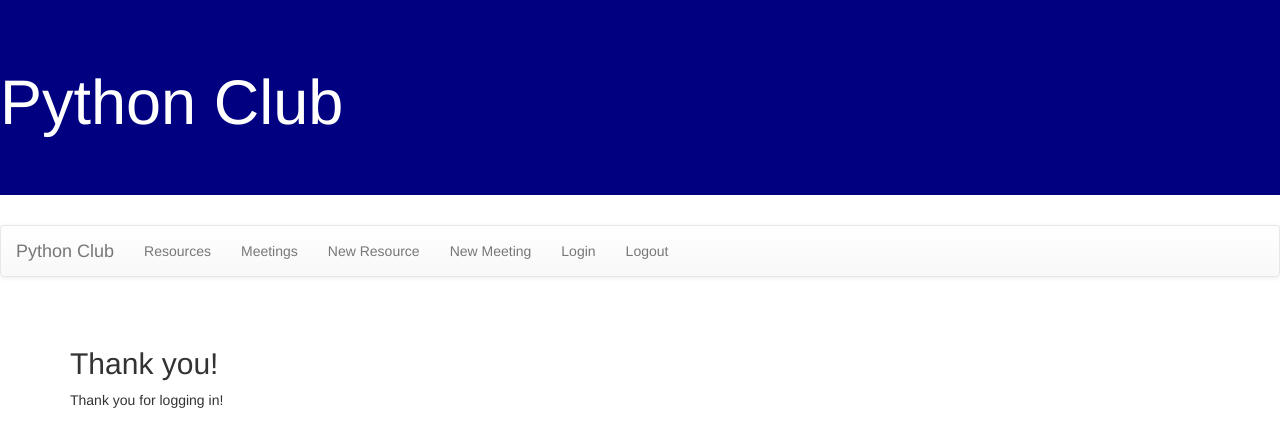
After one commit to AlexBuck1/PythonClubW2022, a Django app: page /Club/loginmessage/ in a window 1280 px wide. The commit adds this page. Shown: the top 447 px of the page. Run offline with Django 4.2, Linux system fonts and the light colour scheme; some libraries are stand-ins or nearby versions.

Commit message:
Assignment 9 commit

```diff
--- /dev/null
+++ b/Club/templates/Club/loginmessage.html
@@ -0,0 +1,5 @@
+{% extends 'base.html' %}
+{% block content%}
+<h2>Thank you!</h2>
+<p>Thank you for logging in!</p>
+{% endblock %}
--- /dev/null
+++ b/Club/templates/Club/logoutmessage.html
@@ -0,0 +1,5 @@
+{% extends 'base.html' %}
+{% block content%}
+<h2>Goodbye</h2>
+<p>You have successfully logged out!</p>
+{% endblock %}
--- a/Club/templates/base.html
+++ b/Club/templates/base.html
@@ -22,6 +22,8 @@
                    <li><a href="{% url 'meetings' %}">Meetings</a></li>
                    <li><a href="{% url 'newresource' %}">New Resource</a></li>
                    <li><a href="{% url 'newmeeting' %}">New Meeting</a></li>
+                   <li><a href="{% url 'login' %}">Login</a></li>
+                   <li><a href="{% url 'logout' %}">Logout</a></li>
                 </ul>
                 </div>
                 </nav>
--- a/Club/urls.py
+++ b/Club/urls.py
@@ -8,4 +8,6 @@ urlpatterns = [
    path('meetingdetail/<int:id>', views.meetingdetail, name='detail'),
    path('newresource/', views.newResource, name='newresource'),
    path('newmeeting/', views.newMeeting, name='newmeeting'),
+   path('loginmessage/', views.loginmessage, name='loginmessage'),
+   path('logoutmessage/', views.logoutmessage, name='logoutmessage'),
 ]
--- a/Club/views.py
+++ b/Club/views.py
@@ -2,6 +2,7 @@ from django.shortcuts import render, get_object_or_404
 from .models import Meeting, MeetingMinutes, Resource, Event, User
 from django.urls import reverse_lazy
 from .forms import ResourceForm, MeetingForm
+from django.contrib.auth.decorators import login_required
 
 # Create your views here.
 def index(request):
@@ -19,6 +20,7 @@ def meetingdetail(request, id):
     meeting=get_object_or_404(Meeting, pk=id)
     return render(request, 'Club/meetingdetail.html', {'meeting' : meeting})
 
+@login_required
 def newResource(request):
     form=ResourceForm
     if request.method=='POST':
@@ -31,6 +33,7 @@ def newResource(request):
         form=ResourceForm()
     return render(request, 'Club/newresource.html', {'form': form})
 
+@login_required
 def newMeeting(request):
     form=MeetingForm
     if request.method=='POST':
@@ -42,3 +45,9 @@ def newMeeting(request):
     else:
         form=MeetingForm()
     return render(request, 'Club/newmeeting.html', {'form': form})
+
+def loginmessage(request):
+    return render(request, 'Club/loginmessage.html')
+
+def logoutmessage(request):
+    return render(request, 'Club/logoutmessage.html')
--- a/PythonClub/settings.py
+++ b/PythonClub/settings.py
@@ -123,6 +123,9 @@ USE_TZ = True
 
 STATIC_URL = 'static/'
 
+LOGIN_REDIRECT_URL='loginmessage'
+LOGOUT_REDIRECT_URL='logoutmessage'
+
 # Default primary key field type
 # https://docs.djangoproject.com/en/4.0/ref/settings/#default-auto-field
 
--- a/PythonClub/urls.py
+++ b/PythonClub/urls.py
@@ -18,5 +18,6 @@ from django.urls import path, include
 
 urlpatterns = [
     path('admin/', admin.site.urls),
-    path('Club/', include('Club.urls'))
+    path('Club/', include('Club.urls')),
+    path('accounts/', include('django.contrib.auth.urls')),
 ]
```
Also changed, not shown: Club/templates/registration/login.html (added, +8 -0 lines).
